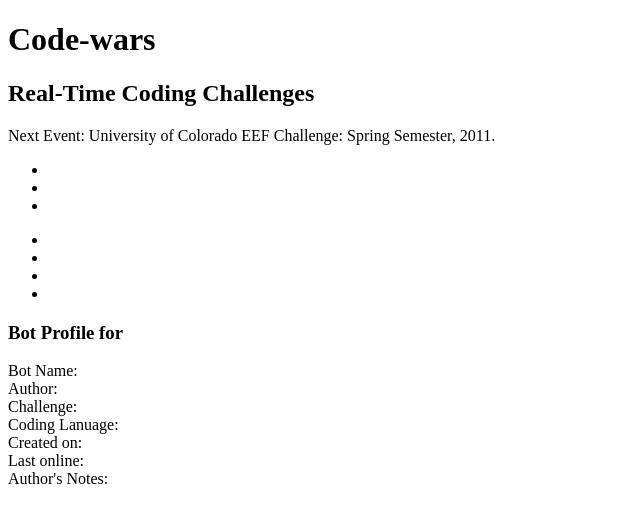
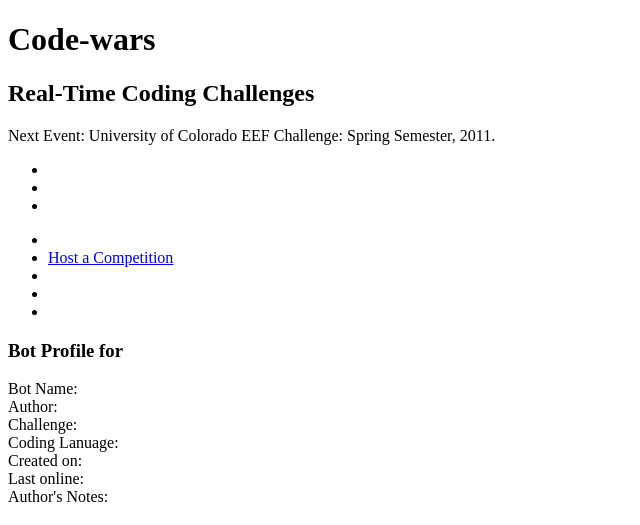
Before and after one commit to battle-io/web-php, a PHP site: template application/views/bot/index.php in a window 1280 px wide. Shown: the top 525 px of the page, without its empty margins (0-640 px from the left). Run offline with PHP 8.4, Linux system fonts and the light colour scheme; the template is opened without the code that fills it, so the values that code supplies are empty; some libraries are stand-ins or nearby versions.

Commit message:
Added Host link to nav bar

```diff
--- a/application/views/common/header.php
+++ b/application/views/common/header.php
@@ -62,6 +62,7 @@
 		</div>
     	<ul id="topnavbar" class="cenwrap">
 			<li class="dim"><?php echo html::anchor('','Home'); ?></li>
+			<li class="strong"><a href="#">Host a Competition</a></li>
 			<li><?php echo html::anchor('getstarted','Get Started'); ?></li>
 			<li><?php echo html::anchor('challenges','Challenges'); ?></li>
 			<?php
--- a/css/cwglobal.css
+++ b/css/cwglobal.css
@@ -49,12 +49,14 @@ h4 { font-size: 110%; font-weight:bold; margin:1em 0 0.3em; }
 		}
 
   #topnavbar { font-family:"Trebuchet MS",sans-serif; font-weight:bold; }
-  #topnavbar a { padding: 5px 7px; display:block; float:left; color:#000; }
+  #topnavbar a { padding: 5px 14px; display:block; float:left; color:#000; }
 	  	#topnavbar a:hover { color:white; background:#fafafa; color:#1C3A1C; }
-  #topnavbar li {border: 1px solid #ccc; border-right:none; display:block; float:left; list-style-type:none; padding: 0 7px; }
+  #topnavbar li {border: 1px solid #ccc; border-right:none; display:block; float:left; list-style-type:none; }
   		#topnavbar li.rightend {border-right:  1px solid #ccc; }
  		#topnavbar li.admin a { background:#ec8380; }
   		#topnavbar li.dim a {color: #777; }
+  		#topnavbar li.strong a { background: #009109; color: #EEE; }
+
   #banner {}
 
 #gammasection { margin-top: 30px;
```
